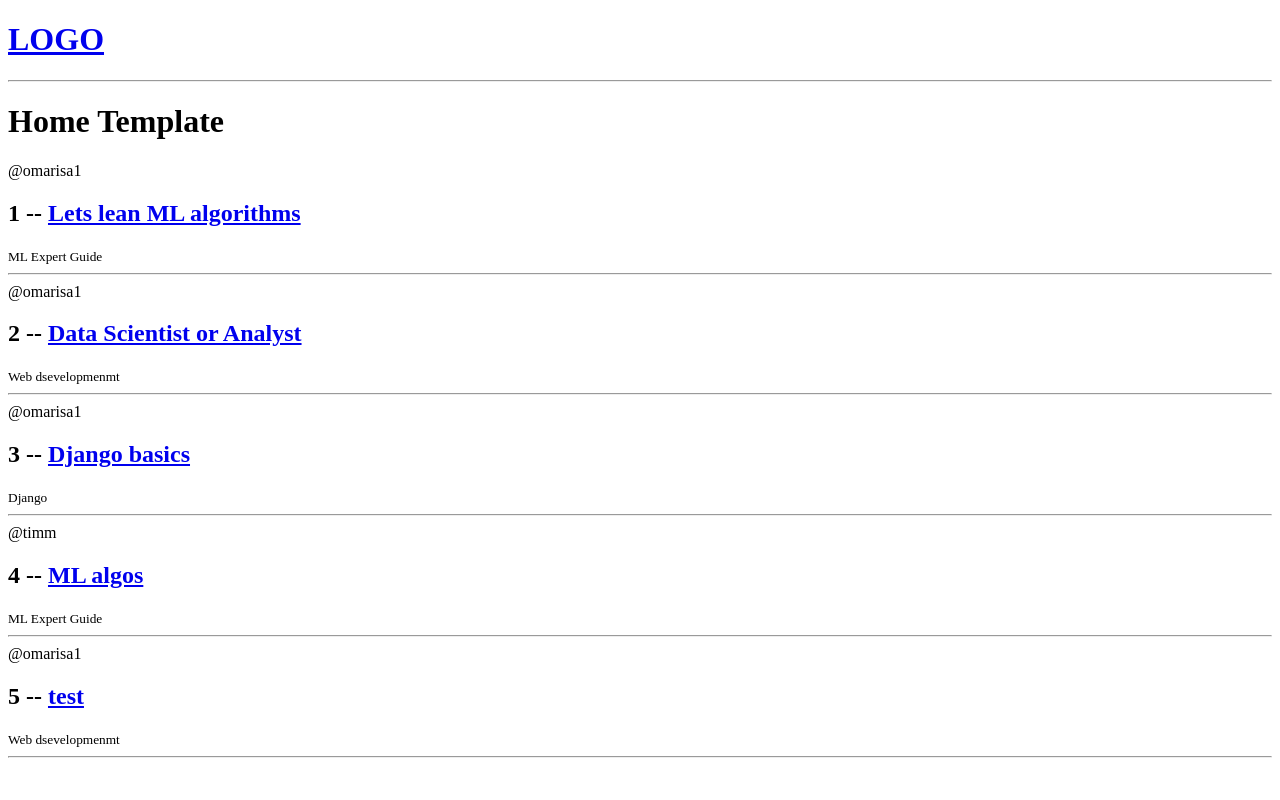
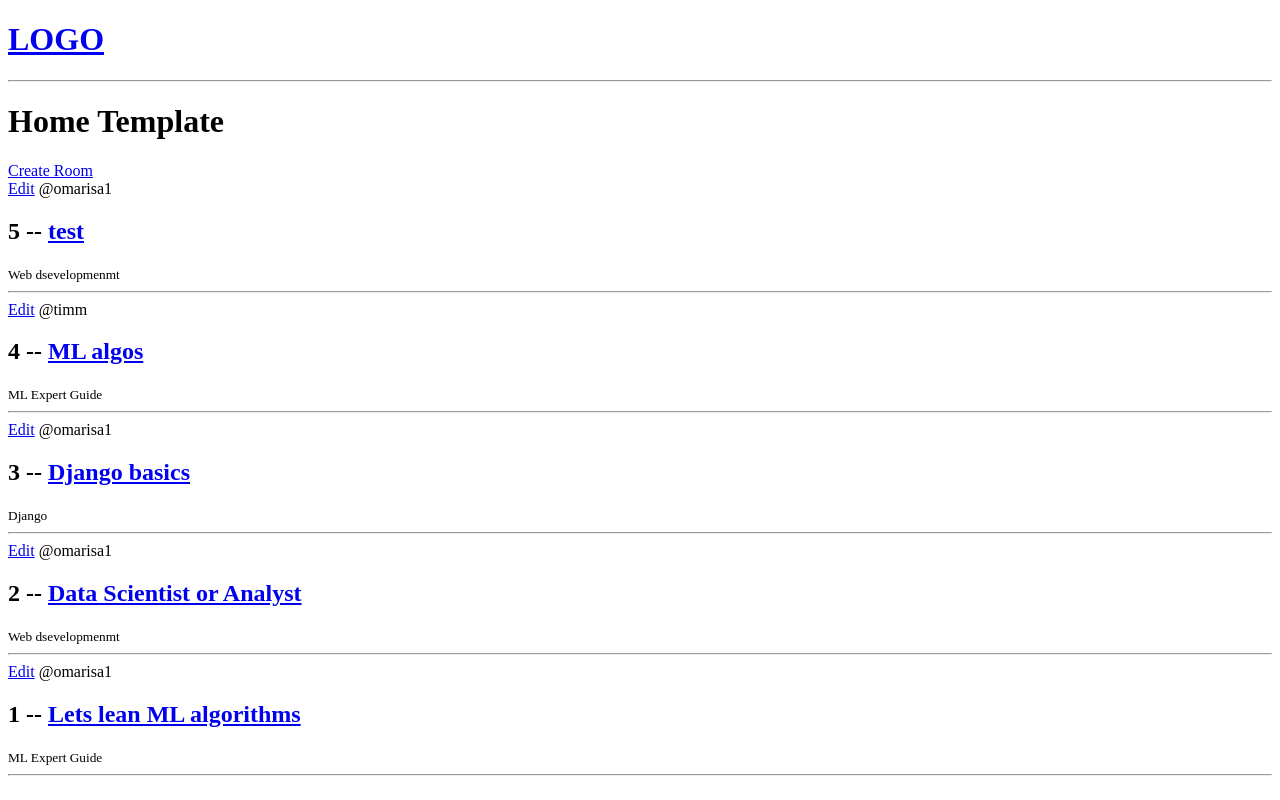
Before and after one commit to Isalifestyle/Django_tutorial, a Django app: page / in a window 1280 px wide. Run offline with Django 5.2, Linux system fonts and the light colour scheme; data comes from the database, SQL or seed files in the repository; both versions use the stored data as it was after the commit.

Commit message:
almost done with crud

```diff
--- a/studybud/base/models.py
+++ b/studybud/base/models.py
@@ -15,6 +15,8 @@ class Room(models.Model):
     updated = models.DateTimeField(auto_now = True)
     created = models.DateTimeField(auto_now_add = True)
 
+    class Meta:
+        ordering = ['-updated','-created' ]
     def __str__(self):
         return self.name
 
--- a/studybud/base/templates/base/home.html
+++ b/studybud/base/templates/base/home.html
@@ -4,9 +4,12 @@
 <h1>Home Template</h1>
 
 <div>
+
+    <a href = "{% url 'create-room' %}">Create Room </a>
     <div>
         {% for room in rooms%}
             <div>
+                <a href = "{% url 'update-room' room.id %}">Edit</a>
                 <span>@{{room.host.username}}</span>
                 <h2>{{room.id}} -- <a href = '{% url "room" room.id %}'>{{room.name}}</a></h2>
             </div>
--- a/studybud/base/urls.py
+++ b/studybud/base/urls.py
@@ -4,4 +4,7 @@ from . import views
 urlpatterns = [
     path('', views.home, name = 'home'),
     path('room/<str:pk>/', views.room, name = "room"),
+    path('create-room/', views.createRoom, name ="create-room"),
+    path('update-room/<str:pk>/', views.updateRoom, name ="update-room"),
+
 ]
--- a/studybud/base/views.py
+++ b/studybud/base/views.py
@@ -1,7 +1,7 @@
-from django.shortcuts import render
+from django.shortcuts import render, redirect
 from django.http import HttpResponse
 from .models import Room
-
+from .forms import RoomForm
 
 def home(request):
     rooms = Room.objects.all()
@@ -13,3 +13,22 @@ def room(request, pk):
     room = Room.objects.get(id = pk)
     context = {'room':room}
     return render(request, 'base/room.html', context)
+
+
+def createRoom(request):
+    form = RoomForm()
+    if request.method == 'POST':
+        form = RoomForm(request.POST)
+        if form.is_valid():
+            form.save()
+            return redirect('home')
+
+    context = {'form': form}
+    return render(request, 'base/room_form.html', context)
+
+
+def updateRoom(request, pk):
+    room = Room.objects.get(id = pk)
+    form = RoomForm(instance = room)
+    context = {'form':form}
+    return render(request, 'base/room_form.html', context)
```
Also changed, not shown: studybud/base/forms.py (added, +7 -0 lines), studybud/base/templates/base/room_form.html (added, +13 -0 lines), studybud/db.sqlite3.
